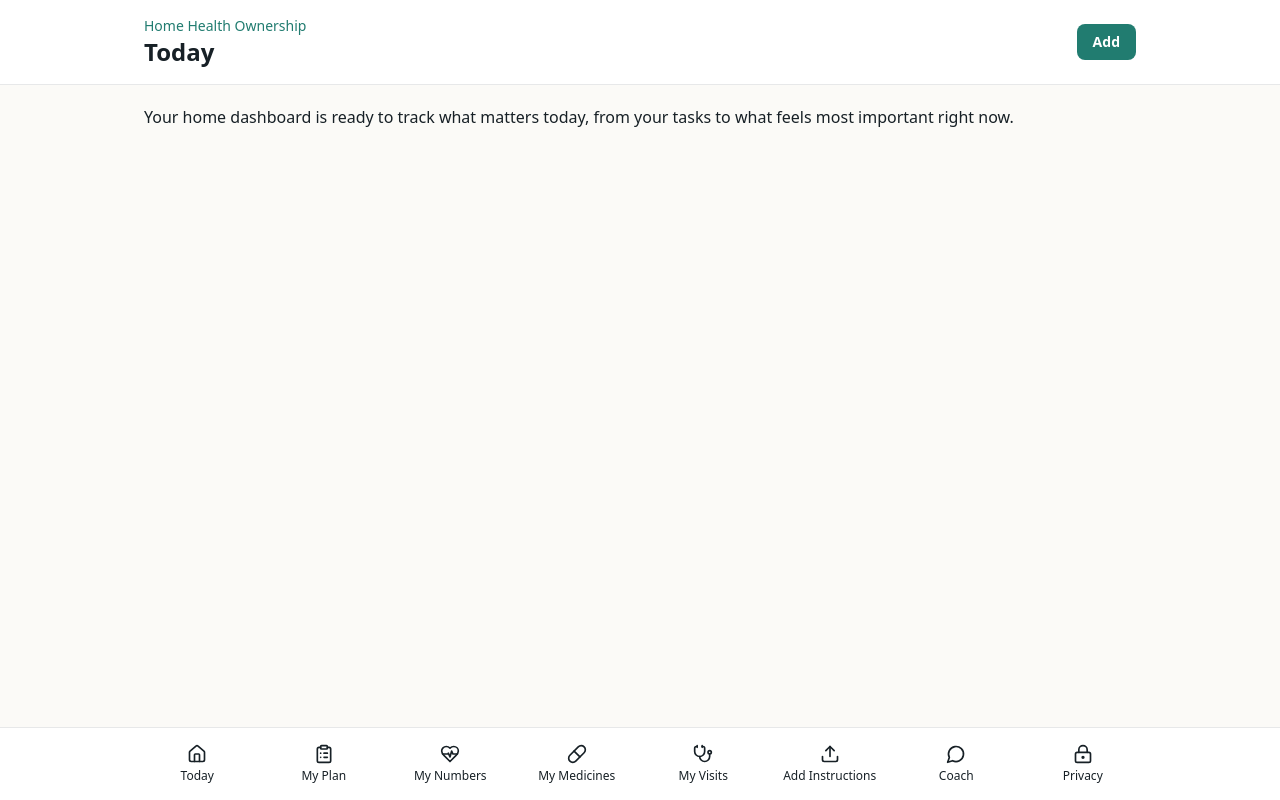
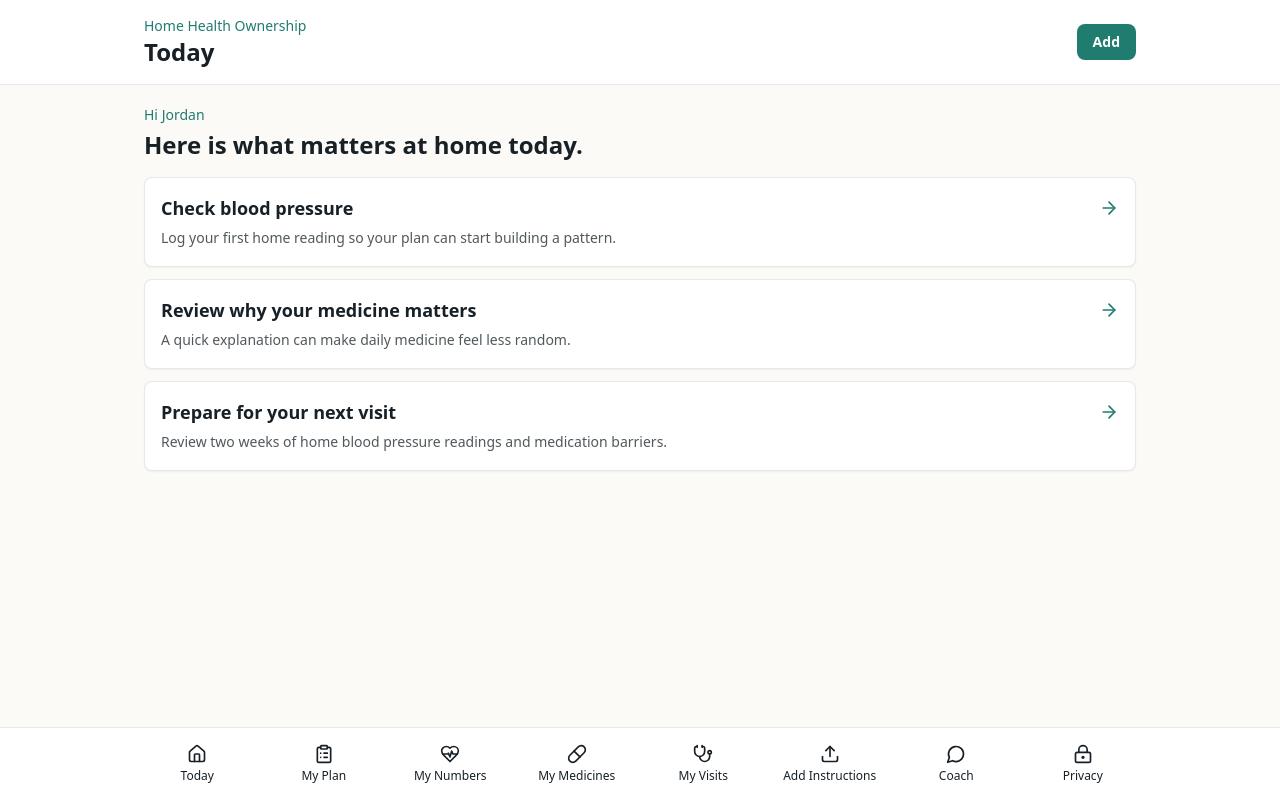
Before and after one commit to Tamathe/Patient-Facing-App, a Next.js app: page /today in a window 1280 px wide. Built offline with nearby package versions, Linux system fonts and the light colour scheme.

Commit message:
feat: add today action feed

```diff
--- a/src/app/today/page.tsx
+++ b/src/app/today/page.tsx
@@ -1,9 +1,27 @@
+"use client";
+
+import { ActionCard } from "@/components/action-card";
 import { AppShell } from "@/components/app-shell";
+import { buildTodayTasks } from "@/domain/tasks";
+import { useHealthState } from "@/state/store";
 
 export default function TodayPage() {
+  const { state } = useHealthState();
+  const tasks = buildTodayTasks(state);
+
   return (
     <AppShell title="Today">
-      <p>Your home dashboard is ready to track what matters today, from your tasks to what feels most important right now.</p>
+      <section className="space-y-4">
+        <div>
+          <p className="text-sm font-medium text-care">Hi {state.patient.preferredName}</p>
+          <h2 className="mt-1 text-2xl font-semibold">Here is what matters at home today.</h2>
+        </div>
+        <div className="grid gap-3">
+          {tasks.map((task) => (
+            <ActionCard key={task.id} task={task} />
+          ))}
+        </div>
+      </section>
     </AppShell>
   );
 }
--- /dev/null
+++ b/src/components/action-card.tsx
@@ -0,0 +1,21 @@
+import React from "react";
+import { ArrowRight } from "lucide-react";
+import Link from "next/link";
+import type { TaskItem } from "@/domain/types";
+
+export function ActionCard({ task }: { task: TaskItem }) {
+  return (
+    <Link
+      className="block rounded-control border border-ink/10 bg-white p-4 shadow-sm hover:border-care"
+      href={task.href}
+    >
+      <div className="flex items-start justify-between gap-3">
+        <div>
+          <h2 className="text-lg font-semibold">{task.title}</h2>
+          <p className="mt-1 text-sm leading-6 text-ink/75">{task.body}</p>
+        </div>
+        <ArrowRight aria-hidden="true" className="mt-1 h-5 w-5 flex-none text-care" />
+      </div>
+    </Link>
+  );
+}
--- /dev/null
+++ b/src/domain/tasks.ts
@@ -0,0 +1,47 @@
+import type { AppState, TaskItem } from "./types";
+
+export function buildTodayTasks(state: AppState): TaskItem[] {
+  const tasks: TaskItem[] = [];
+
+  if (state.readings.length === 0) {
+    tasks.push({
+      id: "task-bp-first",
+      title: "Check blood pressure",
+      body: "Log your first home reading so your plan can start building a pattern.",
+      href: "/numbers",
+      priority: 1,
+      kind: "reading"
+    });
+  }
+
+  if (state.medications.some((medication) => medication.activeBarriers.length > 0)) {
+    tasks.push({
+      id: "task-med-barrier",
+      title: "Share what got in the way",
+      body: "Your medicine list has a barrier marked. Turn it into a clear question for your care team.",
+      href: "/chat",
+      priority: 1,
+      kind: "medicine"
+    });
+  } else {
+    tasks.push({
+      id: "task-med-purpose",
+      title: "Review why your medicine matters",
+      body: "A quick explanation can make daily medicine feel less random.",
+      href: "/medicines",
+      priority: 2,
+      kind: "medicine"
+    });
+  }
+
+  tasks.push({
+    id: "task-visit-brief",
+    title: "Prepare for your next visit",
+    body: state.carePlan.nextVisitReason,
+    href: "/visits",
+    priority: 3,
+    kind: "visit"
+  });
+
+  return tasks.sort((left, right) => left.priority - right.priority).slice(0, 3);
+}
```
Also changed, not shown: 2 other files (tests, documents, lock files or other folders).
